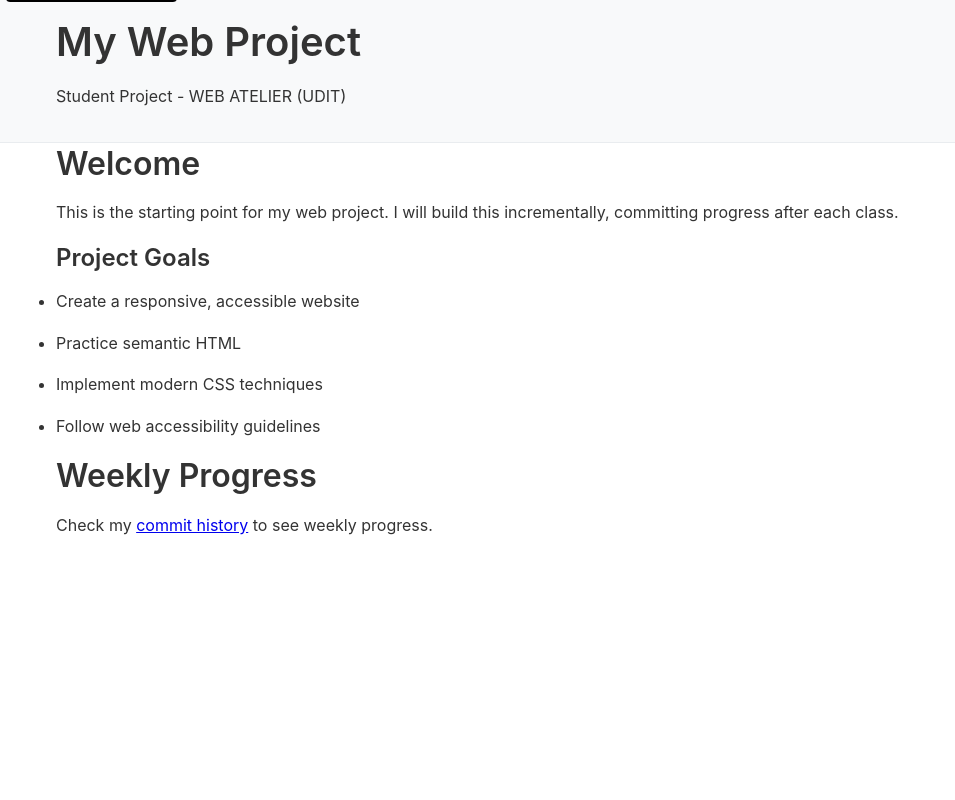
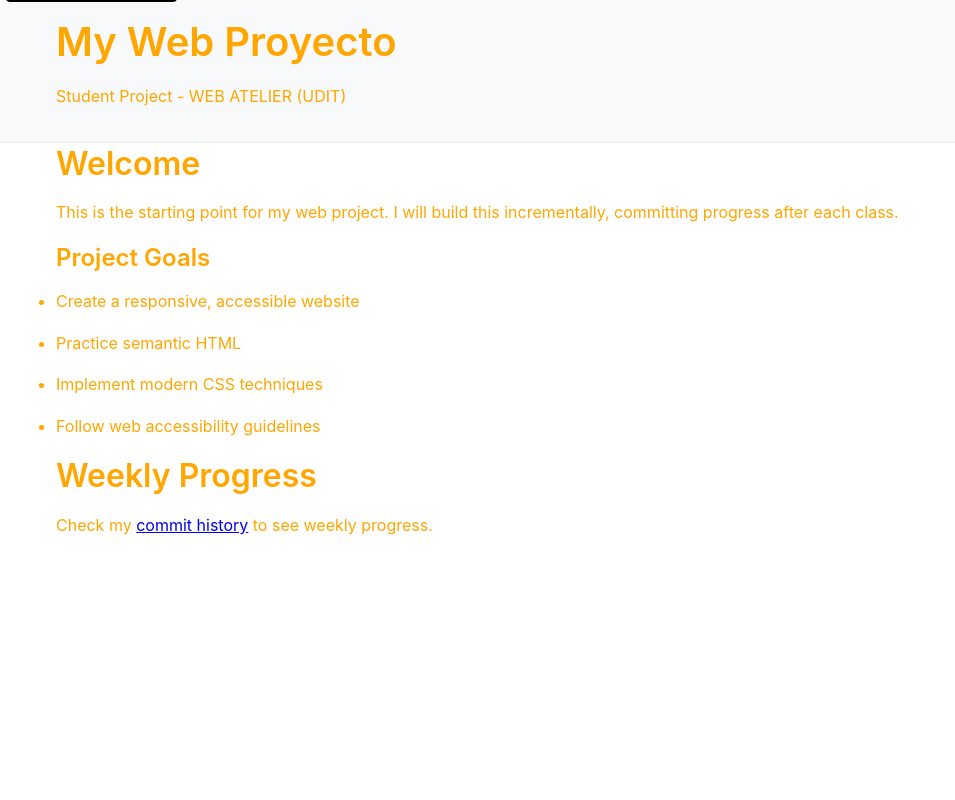
Before and after one commit to javierontiveros2-max/proyecto-web, a website: page index.html in a window 1280 px wide. Shown: the top 800 px of the page, without its empty margins (0-955 px from the left). Drawn offline with Linux system fonts and the light colour scheme.

Commit message:
commit 2

```diff
--- a/assets/css/style.css
+++ b/assets/css/style.css
@@ -15,7 +15,7 @@ html {
 
 body {
 	font-family: -apple-system, BlinkMacSystemFont, 'Segoe UI', Roboto, Oxygen, Ubuntu, Cantarell, sans-serif;
-	color: #333;
+	color: #ffa600;
 	background-color: #fff;
 	margin: 0;
 	padding: 0;
--- a/index.html
+++ b/index.html
@@ -1,25 +1,56 @@
 <!DOCTYPE html>
+<!--
+  Este documento HTML es la estructura principal de tu proyecto web.
+  A continuación se explican las partes más importantes y se sugieren mejoras.
+-->
 <html lang="en">
 	<head>
 		<meta charset="UTF-8" />
+		<!--
+		  La meta viewport permite que el sitio sea responsive, adaptándose a dispositivos móviles.
+		  SUGERENCIA: Puedes añadir más meta tags para SEO y accesibilidad.
+		-->
 		<meta name="viewport" content="width=device-width, initial-scale=1.0" />
 		<title>My Web Project - WEB ATELIER (UDIT)</title>
+		<!--
+		  El título aparece en la pestaña del navegador y es importante para la identificación del sitio.
+		-->
 		<meta name="description" content="A student web project for WEB ATELIER (UDIT) course" />
+		<!--
+		  La descripción ayuda a los motores de búsqueda y mejora la accesibilidad.
+		-->
 		<link rel="stylesheet" href="assets/css/style.css" />
+		<!--
+		  Aquí se enlaza la hoja de estilos principal. SUGERENCIA: Puedes añadir un favicon para personalizar la pestaña del navegador.
+		-->
 	</head>
 	<body>
+		<!--
+		  El enlace "skip-link" mejora la accesibilidad permitiendo saltar directamente al contenido principal.
+		-->
 		<a href="#main" class="skip-link">Skip to main content</a>
 
 		<header>
 			<div class="container">
-				<h1>My Web Project</h1>
+				<h1>My Web Proyecto</h1>
+				<!--
+				  El encabezado principal (h1) es fundamental para la estructura semántica y SEO.
+				  SUGERENCIA: Usa un subtítulo (h2) si tienes más secciones importantes.
+				-->
 				<p>Student Project - WEB ATELIER (UDIT)</p>
 			</div>
 		</header>
 
 		<main id="main" class="container">
+			<!--
+			  La etiqueta <main> contiene el contenido principal del sitio.
+			  SUGERENCIA: Divide el contenido en más secciones si el proyecto crece.
+			-->
 			<section>
 				<h2>Welcome</h2>
+				<!--
+				  Los encabezados secundarios (h2, h3) ayudan a organizar el contenido y mejoran la accesibilidad.
+				-->
 				<p>
 					This is the starting point for my web project. I will build this incrementally, committing progress after each
 					class.
@@ -32,6 +63,9 @@
 					<li>Implement modern CSS techniques</li>
 					<li>Follow web accessibility guidelines</li>
 				</ul>
+				<!--
+				  SUGERENCIA: Puedes añadir más objetivos o logros conforme avances.
+				-->
 			</section>
 
 			<section>
@@ -41,11 +75,18 @@
 					<a href="https://github.com/[username]/[project-repo]/commits/main">commit history</a>
 					to see weekly progress.
 				</p>
+				<!--
+				  SUGERENCIA: Puedes mostrar un resumen visual del progreso usando tablas o gráficos.
+				-->
 			</section>
 		</main>
 
 		<footer>
 			<div class="container">
+				<!--
+				  El pie de página contiene información de autoría y enlaces útiles.
+				  SUGERENCIA: Añade enlaces a redes sociales o contacto si lo deseas.
+				-->
 				<p>© 2025 [Your Name] — WEB ATELIER (UDIT) · Web Design (2025 Fall).</p>
 				<p>
 					<a href="https://github.com/ruvebal/web-atelier-udit">Course Framework</a>
@@ -55,6 +96,9 @@
 			</div>
 		</footer>
 
-		<script src="assets/js/main.js"></script>
+		<script src="./assets/js/main.js"></script>
+		<!--
+		  Aquí se enlaza el archivo JavaScript principal. SUGERENCIA: Añade scripts al final para mejorar el rendimiento.
+		-->
 	</body>
 </html>
```
